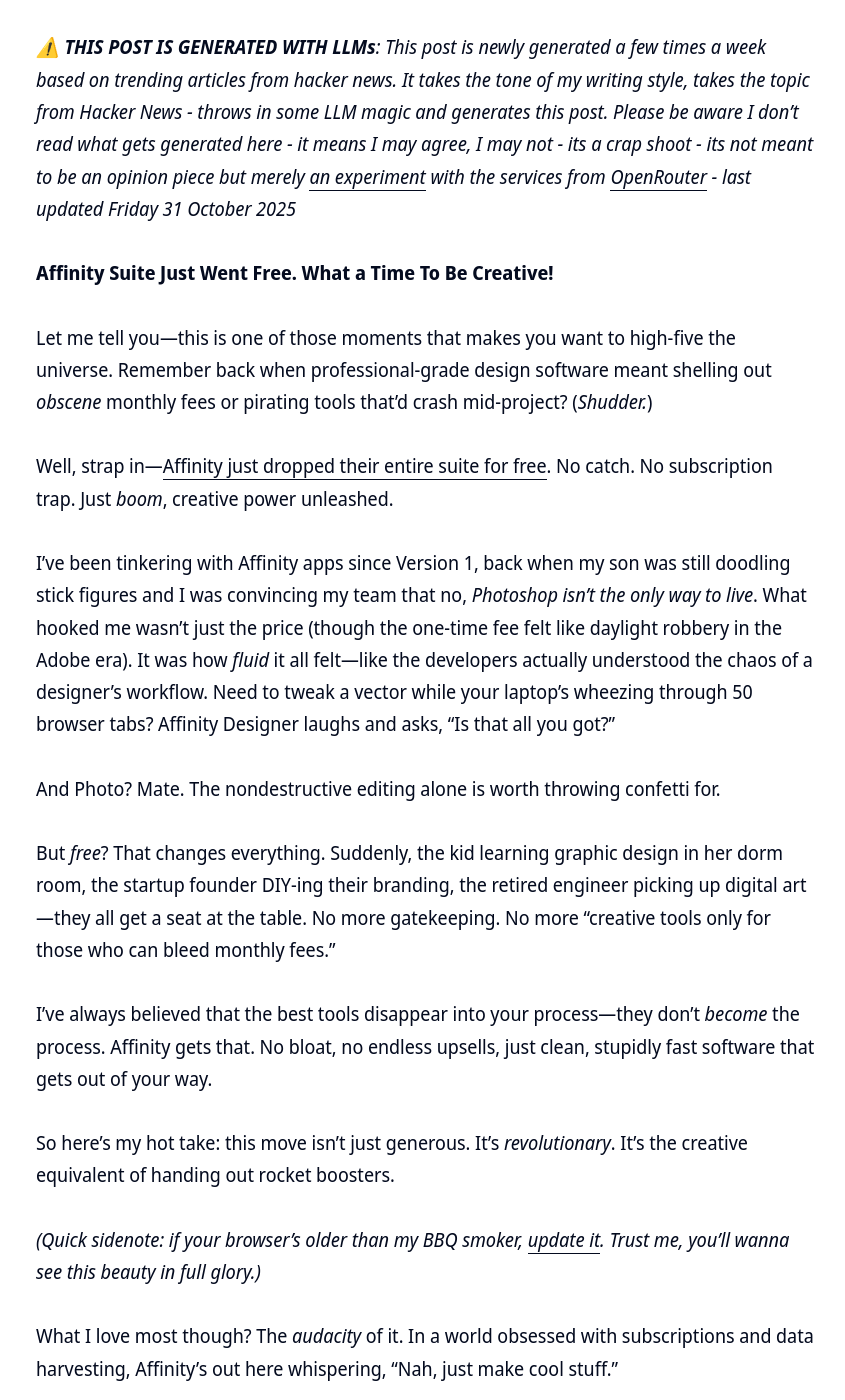
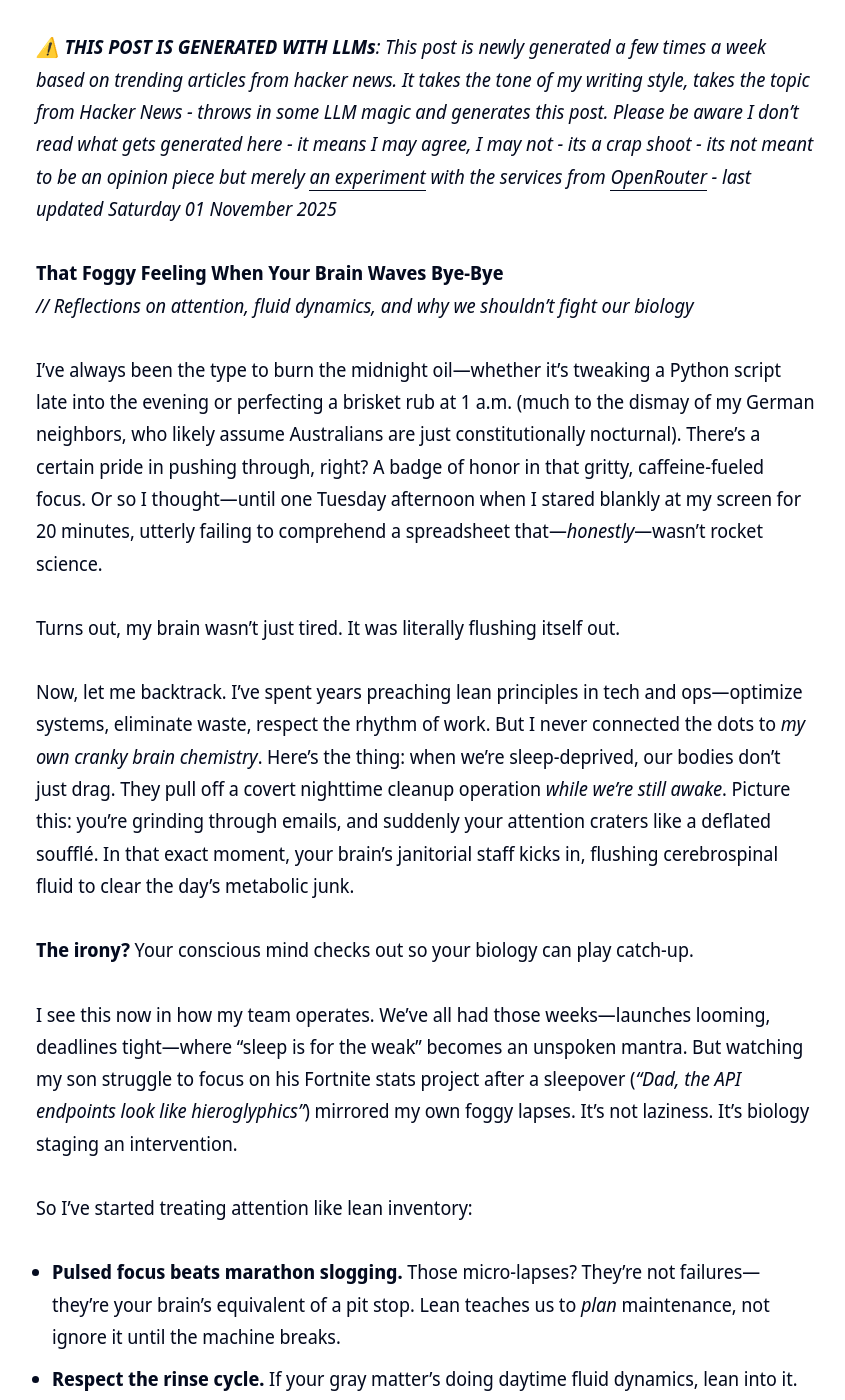
Before and after one commit to clintjb/clintjb.github.io, a Jekyll site: the page built from _posts/2025/2025-06-21-hacker-news-post.md, in a window 1280 px wide and 1400 px high, scrolled down 876 px. Shown: the whole window, without its empty margins (214-1059 px from the left). Built offline with Jekyll 4.4.1, drawn with Linux system fonts in a browser that asks for light colours; nearby versions of some CDN libraries; some of the changed text lies outside the part shown.

Commit message:
Updated Weekly Post

```diff
--- a/_posts/2025/2025-06-21-hacker-news-post.md
+++ b/_posts/2025/2025-06-21-hacker-news-post.md
@@ -11,30 +11,33 @@ image: '/images/posts/2025/weekly.jpg'
 ---
 ![](/images/posts/2025/weekly.jpg)
 
-_⚠️ **THIS POST IS GENERATED WITH LLMs**: This post is newly generated a few times a week based on trending articles from hacker news. It takes the tone of my writing style, takes the topic from Hacker News - throws in some LLM magic and generates this post. Please be aware I don't read what gets generated here - it means I may agree, I may not - its a crap shoot - its not meant to be an opinion piece but merely [an experiment](https://github.com/clintjb/Weekly-Post) with the services from [OpenRouter](https://openrouter.ai) - last updated Friday 31 October 2025_
+_⚠️ **THIS POST IS GENERATED WITH LLMs**: This post is newly generated a few times a week based on trending articles from hacker news. It takes the tone of my writing style, takes the topic from Hacker News - throws in some LLM magic and generates this post. Please be aware I don't read what gets generated here - it means I may agree, I may not - its a crap shoot - its not meant to be an opinion piece but merely [an experiment](https://github.com/clintjb/Weekly-Post) with the services from [OpenRouter](https://openrouter.ai) - last updated Saturday 01 November 2025_
 
 
 
-**Affinity Suite Just Went Free. What a Time To Be Creative!**
+**That Foggy Feeling When Your Brain Waves Bye-Bye**
+*// Reflections on attention, fluid dynamics, and why we shouldn’t fight our biology*
 
-Let me tell you—this is one of those moments that makes you want to high-five the universe. Remember back when professional-grade design software meant shelling out *obscene* monthly fees or pirating tools that’d crash mid-project? (*Shudder.*)
+I’ve always been the type to burn the midnight oil—whether it’s tweaking a Python script late into the evening or perfecting a brisket rub at 1 a.m. (much to the dismay of my German neighbors, who likely assume Australians are just constitutionally nocturnal). There’s a certain pride in pushing through, right? A badge of honor in that gritty, caffeine-fueled focus. Or so I thought—until one Tuesday afternoon when I stared blankly at my screen for 20 minutes, utterly failing to comprehend a spreadsheet that—*honestly*—wasn’t rocket science.
 
-Well, strap in—[Affinity just dropped their entire suite for free](https://www.affinity.studio/get-affinity). No catch. No subscription trap. Just *boom*, creative power unleashed.
+Turns out, my brain wasn’t just tired. It was literally flushing itself out.
 
-I’ve been tinkering with Affinity apps since Version 1, back when my son was still doodling stick figures and I was convincing my team that no, *Photoshop isn’t the only way to live*. What hooked me wasn’t just the price (though the one-time fee felt like daylight robbery in the Adobe era). It was how *fluid* it all felt—like the developers actually understood the chaos of a designer’s workflow. Need to tweak a vector while your laptop’s wheezing through 50 browser tabs? Affinity Designer laughs and asks, “Is that all you got?”
+Now, let me backtrack. I’ve spent years preaching lean principles in tech and ops—optimize systems, eliminate waste, respect the rhythm of work. But I never connected the dots to *my own cranky brain chemistry*. Here’s the thing: when we’re sleep-deprived, our bodies don’t just drag. They pull off a covert nighttime cleanup operation *while we’re still awake*. Picture this: you’re grinding through emails, and suddenly your attention craters like a deflated soufflé. In that exact moment, your brain’s janitorial staff kicks in, flushing cerebrospinal fluid to clear the day’s metabolic junk.
 
-And Photo? Mate. The nondestructive editing alone is worth throwing confetti for.
+**The irony?** Your conscious mind checks out so your biology can play catch-up.
 
-But *free*? That changes everything. Suddenly, the kid learning graphic design in her dorm room, the startup founder DIY-ing their branding, the retired engineer picking up digital art—they all get a seat at the table. No more gatekeeping. No more “creative tools only for those who can bleed monthly fees.”
+I see this now in how my team operates. We’ve all had those weeks—launches looming, deadlines tight—where “sleep is for the weak” becomes an unspoken mantra. But watching my son struggle to focus on his Fortnite stats project after a sleepover (*“Dad, the API endpoints look like hieroglyphics”*) mirrored my own foggy lapses. It’s not laziness. It’s biology staging an intervention.
 
-I’ve always believed that the best tools disappear into your process—they don’t *become* the process. Affinity gets that. No bloat, no endless upsells, just clean, stupidly fast software that gets out of your way.
+So I’ve started treating attention like lean inventory:
 
-So here’s my hot take: this move isn’t just generous. It’s *revolutionary*. It’s the creative equivalent of handing out rocket boosters.
+- **Pulsed focus beats marathon slogging.** Those micro-lapses? They’re not failures—they’re your brain’s equivalent of a pit stop. Lean teaches us to *plan* maintenance, not ignore it until the machine breaks.
+- **Respect the rinse cycle.** If your gray matter’s doing daytime fluid dynamics, lean into it. I’ve swapped late-night coding sprints for morning deep work—*after* 7 hours of actual sleep.
+- **Teams thrive on rhythm, not heroics.** That “all-nighter hustle” culture? Antiquated as fax machines. I’d rather empower my team to rest, reboot, and solve problems with clarity than applaud zombie-mode productivity.
 
-*(Quick sidenote: if your browser’s older than my BBQ smoker, [update it](https://www.affinity.studio/get-affinity). Trust me, you’ll wanna see this beauty in full glory.)*
+---
 
-What I love most though? The *audacity* of it. In a world obsessed with subscriptions and data harvesting, Affinity’s out here whispering, “Nah, just make cool stuff.”
+The wildest part? This isn’t just about better spreadsheets or cleaner code. It’s about the *texture* of creativity. Those midnight BBQ experiments (*hello, chili-rubbed brisket over cherrywood*) only click when my neurons aren’t swimming in yesterday’s metabolic clutter. My son’s Fortnite project? We nailed the automation script after a full night’s sleep—and celebrated with absurdly overpriced stickers that reminded me of the Garbage Pail Kids wax packs of my youth.
 
-So go grab it. Build that portfolio. Design that indie game logo. Mock up your dream coffee shop’s menu. And when you do, shoot me a note—I’ll raise a whisky to your chaos.
+Life’s too short for perpetually foggy brains. Pour yourself a whisky (the good stuff—no skimping), acknowledge the weird, wondrous biology we’re stuck with, and *let the fluid do its damn job*.
 
-*Here’s to fewer barriers, more creating.* 🥃
+🌮 *// Prost from Hamburg, where the nights are now strictly for two things: sleep and smoked meats.*
```
Also changed, not shown: images/posts/2025/weekly.jpg.
